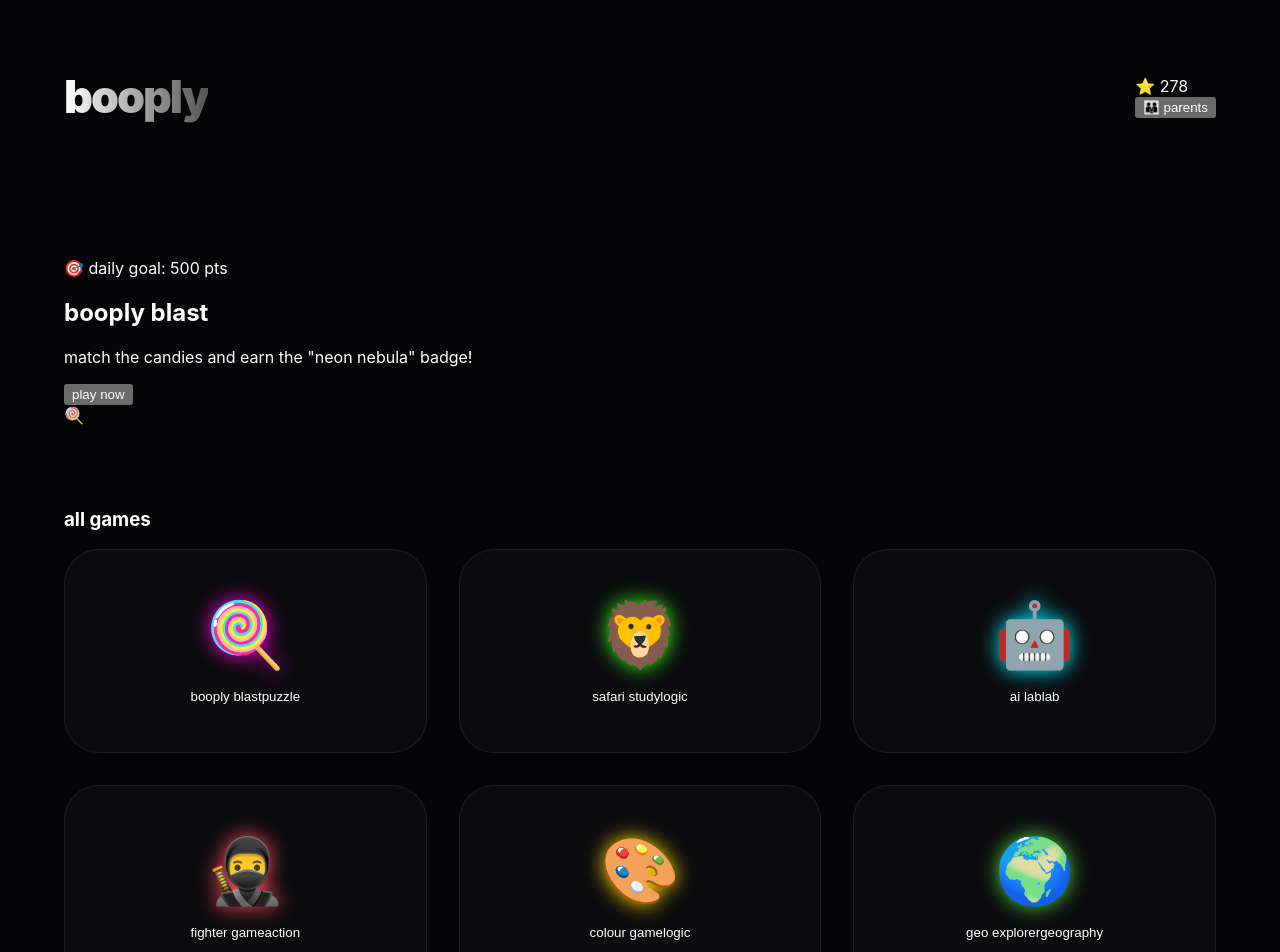
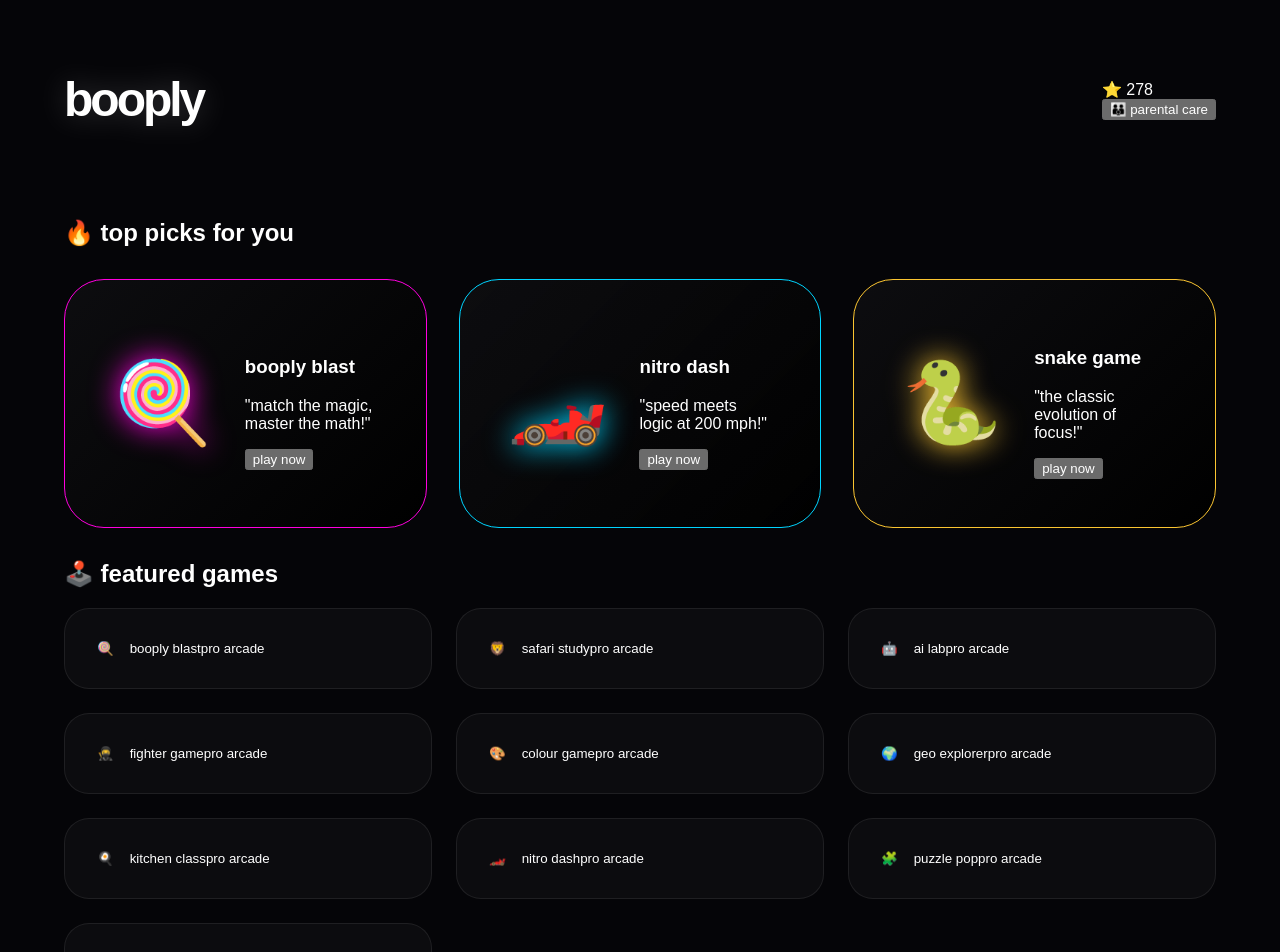
Before and after one commit to Hemantsharma800/booply-site, a React (Vite) app: page / in a window 1280 px wide. Shown: the top 952 px of the page. Built offline with nearby package versions, Linux system fonts and the light colour scheme.

Commit message:
feat: resolve black screen, add Top Picks section, and fix casing

```diff
--- a/src/home.css
+++ b/src/home.css
@@ -1,109 +1,89 @@
 :root {
-    --neon-cyan: #00f2ff;
-    --neon-pink: #ff00de;
-    --dark-bg: #050508;
-    --card-bg: rgba(255, 255, 255, 0.03);
+    --bg: #050508;
+    --glass: rgba(255, 255, 255, 0.03);
+    --border: rgba(255, 255, 255, 0.08);
 }
 
-.booply-container {
+.booply-premium-root {
     min-height: 100vh;
     /* 🛠️ FORCES visibility */
-    background: var(--dark-bg);
+    background: var(--bg);
     color: white;
     padding: 0 5vw;
-    font-family: 'Inter', system-ui, sans-serif;
+    font-family: 'Outfit', sans-serif;
 }
 
-.home-nav {
+.glass-nav {
     display: flex;
     justify-content: space-between;
     align-items: center;
     padding: 2.5rem 0;
 }
 
-.brand-logo {
-    font-size: 2.8rem;
-    letter-spacing: -2px;
+.logo-glow {
+    font-size: 3rem;
     font-weight: 900;
-    background: linear-gradient(to right, #fff, #555);
-    -webkit-background-clip: text;
-    -webkit-text-fill-color: transparent;
+    letter-spacing: -3px;
+    filter: drop-shadow(0 0 15px rgba(255, 255, 255, 0.2));
 }
 
-/* 🎮 DYNAMIC GRID: MacBook Pro Optimization */
-.arcade-grid {
+/* 🎡 TOP PICKS */
+.picks-grid {
+    display: grid;
+    grid-template-columns: repeat(auto-fit, minmax(320px, 1fr));
+    gap: 2rem;
+    margin: 2rem 0;
+}
+
+.pick-card {
+    background: linear-gradient(135deg, var(--glass), #000);
+    border: 1px solid var(--accent);
+    border-radius: 40px;
+    padding: 3rem;
+    display: flex;
+    gap: 2rem;
+    align-items: center;
+    cursor: pointer;
+    transition: 0.4s;
+}
+
+.pick-card:hover {
+    transform: translateY(-10px);
+    box-shadow: 0 0 40px -10px var(--accent);
+}
+
+.pick-visual {
+    font-size: 5rem;
+    filter: drop-shadow(0 0 15px var(--accent));
+}
+
+/* 🎮 ELITE GRID */
+.elite-grid {
     display: grid;
     grid-template-columns: repeat(auto-fill, minmax(280px, 1fr));
-    gap: 2rem;
+    gap: 1.5rem;
     padding-bottom: 5rem;
 }
 
-.game-tile {
-    background: var(--card-bg);
-    border: 1px solid rgba(255, 255, 255, 0.08);
-    border-radius: 35px;
-    padding: 3rem;
-    text-align: center;
-    cursor: pointer;
-    transition: all 0.4s cubic-bezier(0.175, 0.885, 0.32, 1.275);
+.premium-tile {
+    background: var(--glass);
+    border: 1px solid var(--border);
+    border-radius: 25px;
+    padding: 2rem;
+    transition: 0.3s;
+    display: flex;
+    align-items: center;
+    gap: 1rem;
+    text-align: left;
 }
 
-.game-tile:hover {
-    transform: translateY(-15px);
+.premium-tile:hover {
     border-color: var(--theme);
-    box-shadow: 0 25px 50px -12px var(--theme);
-}
-
-.game-icon {
-    font-size: 4rem;
-    display: block;
-    margin-bottom: 1rem;
-    filter: drop-shadow(0 0 10px var(--theme));
-}
-
-/* 🛡️ PARENTAL DASHBOARD UI */
-.portal-grid {
-    display: grid;
-    grid-template-columns: 1fr 1fr;
-    gap: 2rem;
-    margin-top: 2rem;
-}
-
-.portal-card {
-    background: #0f0f12;
-    padding: 2.5rem;
-    border-radius: 30px;
-    border: 1px solid #1a1a1e;
-}
-
-.portal-card.full-width {
-    grid-column: span 2;
-}
-
-.skill-bar {
-    background: #1a1a1e;
-    height: 35px;
-    border-radius: 50px;
-    margin: 15px 0;
-    overflow: hidden;
-}
-
-.skill-bar .fill {
-    background: var(--neon-cyan);
-    height: 100%;
-    display: flex;
-    align-items: center;
-    padding-left: 20px;
-    font-weight: 900;
-    font-size: 0.85rem;
-}
-
-.skill-bar .fill.pink {
-    background: var(--neon-pink);
+    background: rgba(255, 255, 255, 0.05);
 }
 
 .fade-in {
-    animation: fadeIn 0.6s ease-out;
+    animation: fadeIn 0.8s ease-out;
 }
 
 @keyframes fadeIn {
--- a/src/home.jsx
+++ b/src/home.jsx
@@ -2,112 +2,85 @@ import React, { useState } from 'react';
 import './home.css';
 
 const home = ({ stars, gamelist, onlaunchgame }) => {
-    const [activeview, setactiveview] = useState('arcade'); // arcade | parents
+    const [view, setview] = useState('arcade'); // arcade | parent
+
+    // 🔥 TOP PICKS & PUNCH LINES
+    const top_picks = [
+        { id: 'g1', name: 'booply blast', punch: 'match the magic, master the math!', icon: '🍭', color: '#ff00de' },
+        { id: 'g8', name: 'nitro dash', punch: 'speed meets logic at 200 mph!', icon: '🏎️', color: '#00d4ff' },
+        { id: 'g10', name: 'snake game', punch: 'the classic evolution of focus!', icon: '🐍', color: '#fbc531' }
+    ];
 
     return (
-        <div className="booply-container fade-in">
-            {/* 🧭 NAVIGATION HUD */}
-            <header className="home-nav">
-                <h1 className="brand-logo">booply</h1>
-                <div className="hud-actions">
-                    <div className="stat-pill stars">⭐ {stars}</div>
-                    <button
-                        className={`btn-view ${activeview === 'parents' ? 'active' : ''}`}
-                        onClick={() => setactiveview(activeview === 'arcade' ? 'parents' : 'arcade')}
-                    >
-                        {activeview === 'arcade' ? '👪 parents' : '🎮 arcade'}
+        <div className="booply-premium-root fade-in">
+            <header className="glass-nav">
+                <h1 className="logo-glow">booply</h1>
+                <div className="nav-hud">
+                    <div className="stat-box">⭐ {stars}</div>
+                    <button className="btn-toggle" onClick={() => setview(view === 'arcade' ? 'parent' : 'arcade')}>
+                        {view === 'arcade' ? '👪 parental care' : '🎮 back to arcade'}
                     </button>
                 </div>
             </header>
 
-            {activeview === 'arcade' ? (
-                <>
-                    {/* 🔥 HERO SECTION: THE DAILY MISSION */}
-                    <section className="hero-billboard">
-                        <div className="hero-card">
-                            <div className="hero-text">
-                                <span className="badge">🎯 daily goal: 500 pts</span>
-                                <h2>booply blast</h2>
-                                <p>match the candies and earn the "neon nebula" badge!</p>
-                                <button className="btn-play-hero" onClick={() => onlaunchgame('g1')}>play now</button>
-                            </div>
-                            <div className="hero-visual">🍭</div>
+            {view === 'arcade' ? (
+                <main className="arcade-wrapper">
+                    {/* 🎡 TOP PICKS SECTION */}
+                    <section className="top-picks-container">
+                        <h2 className="section-label">🔥 top picks for you</h2>
+                        <div className="picks-grid">
+                            {top_picks.map(pick => (
+                                <div key={pick.id} className="pick-card" style={{ '--accent': pick.color }} onClick={() => onlaunchgame(pick.id)}>
+                                    <div className="pick-visual">{pick.icon}</div>
+                                    <div className="pick-info">
+                                        <h3>{pick.name}</h3>
+                                        <p>"{pick.punch}"</p>
+                                        <button className="btn-ignite">play now</button>
+                                    </div>
+                                </div>
+                            ))}
                         </div>
                     </section>
 
-                    {/* 🎮 THE ELITE 10-GAME GRID */}
-                    <section className="arcade-section">
-                        <h3 className="section-title">all games</h3>
-                        <div className="arcade-grid">
-                            {gamelist.map((game) => (
-                                <button
-                                    key={game.id}
-                                    className="game-tile"
-                                    style={{ '--theme': game.color }}
-                                    onClick={() => onlaunchgame(game.id)}
-                                >
-                                    <span className="game-icon">{game.icon}</span>
-                                    <div className="game-info">
-                                        <span className="game-name">{game.name}</span>
-                                        <span className="game-cat">{game.cat}</span>
+                    {/* 🎮 ALL GAMES GRID */}
+                    <section className="all-games-container">
+                        <h2 className="section-label">🕹️ featured games</h2>
+                        <div className="elite-grid">
+                            {gamelist.map(game => (
+                                <button key={game.id} className="premium-tile" style={{ '--theme': game.color }} onClick={() => onlaunchgame(game.id)}>
+                                    <span className="tile-icon">{game.icon}</span>
+                                    <div className="tile-meta">
+                                        <span className="name">{game.name}</span>
+                                        <span className="tag">pro arcade</span>
                                     </div>
                                 </button>
                             ))}
                         </div>
                     </section>
 
-                    {/* 🏆 COMPETITOR-CRUSHING FEATURE: STREAK REWARDS */}
-                    <section className="streak-zone">
-                        <h3>your rewards cabinet</h3>
-                        <div className="badge-row">
-                            <div className="badge-item unlocked">🔥 3-day streak</div>
-                            <div className="badge-item unlocked">🧠 math wizard</div>
-                            <div className="badge-item locked">🔒 nebula voyager (unlock at 500 stars)</div>
+                    {/* 🌌 FUTURE LAYERS ROADMAP */}
+                    <section className="roadmap-strip">
+                        <div className="roadmap-content">
+                            <h3>🚀 new layers arriving</h3>
+                            <p>multiplayer arenas, global ranks, and modular skins are 85% complete.</p>
                         </div>
                     </section>
-                </>
+                </main>
             ) : (
-                /* 🛡️ PARENTAL CARE CENTER: MODERN DASHBOARD */
-                <section className="parent-portal fade-in">
+                /* 🛡️ PARENTAL CARE PORTAL */
+                <section className="parent-portal-view fade-in">
                     <div className="portal-header">
                         <h2>parental care & insights</h2>
-                        <p>track learning progress and set healthy limits.</p>
+                        <p>track learning growth and set healthy screen limits.</p>
                     </div>
-
                     <div className="portal-grid">
-                        <div className="portal-card">
-                            <h3>📊 activity report</h3>
-                            <p>time played today: <strong>42 mins</strong></p>
-                            <p>favorite game: <strong>booply blast</strong></p>
-                        </div>
-                        <div className="portal-card">
-                            <h3>🔒 safety & privacy</h3>
-                            <div className="toggle-row">
-                                <span>educational mode only</span>
-                                <input type="checkbox" checked readOnly />
-                            </div>
-                            <div className="toggle-row">
-                                <span>limit screen time (1hr)</span>
-                                <input type="checkbox" />
-                            </div>
-                        </div>
-                        <div className="portal-card full-width">
-                            <h3>📈 skill growth metrics</h3>
-                            <div className="skill-bar"><div className="fill" style={{ width: '75%' }}>logic & math: 75%</div></div>
-                            <div className="skill-bar"><div className="fill pink" style={{ width: '50%' }}>speed & focus: 50%</div></div>
-                        </div>
+                        <div className="insight-card"><h3>📈 logic growth</h3><div className="bar"><div className="fill" style={{ width: '75%' }}>75%</div></div></div>
+                        <div className="insight-card"><h3>🛡️ safety vault</h3><p>educational mode: <strong>active</strong></p></div>
                     </div>
                 </section>
             )}
 
-            <section className="social-proof">
-                <div className="review">⭐⭐⭐⭐⭐ "the best way to learn math!" - alex m.</div>
-                <div className="review">⭐⭐⭐⭐ "my kids are obsessed with the rewards." - sarah j.</div>
-            </section>
-
-            <footer className="footer-minimal">
-                <p>booply &copy; 2025 | safety first arcade</p>
-            </footer>
+            <footer className="glass-footer">booply elite math arcade &copy; 2025</footer>
         </div>
     );
 };
```
Also changed, not shown: src/gamemanager.jsx (+4 -13 lines).
